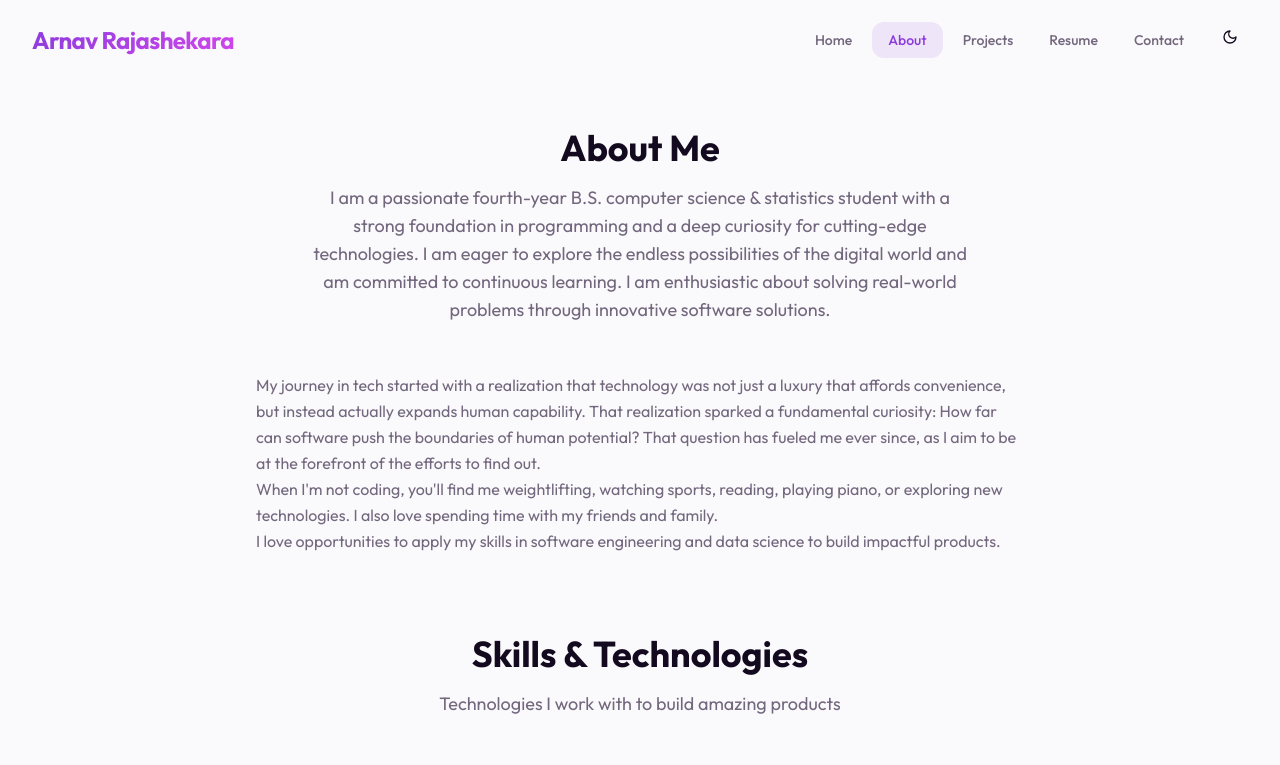
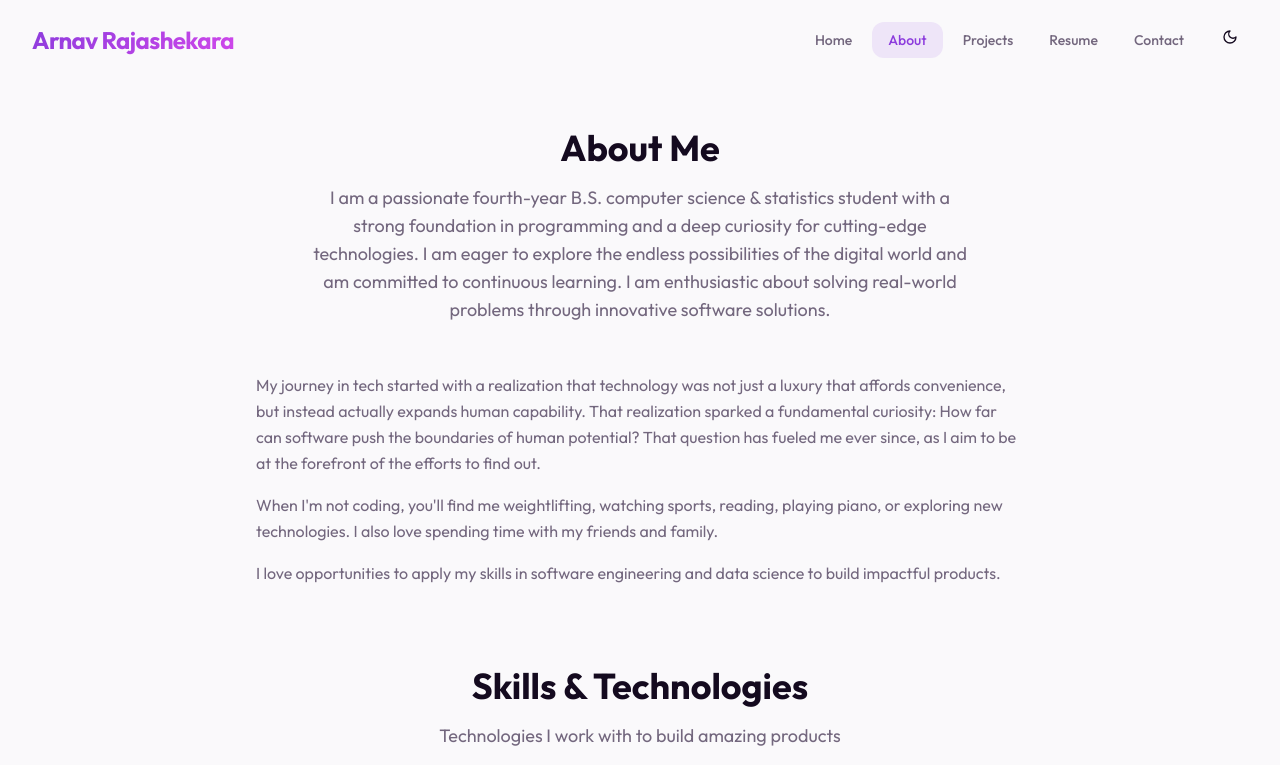
Before and after one commit to araja7/arnav_rajashekara_portfolio, a React (Vite) app: page /about in a window 1280 px wide. Shown: the top 765 px of the page. Built offline with nearby package versions, Linux system fonts and the light colour scheme; the HTML template or start-up script is replaced by a standard one.

Commit message:
added space in between sections of about me

```diff
--- a/src/pages/About.tsx
+++ b/src/pages/About.tsx
@@ -31,7 +31,7 @@ const About = () => {
             >
               <div className="prose prose-lg dark:prose-invert mx-auto">
                 {aboutContent.bio.map((paragraph, index) => (
-                  <p key={index} className="text-muted-foreground leading-relaxed">
+                  <p key={index} className="text-muted-foreground leading-relaxed mb-4">
                     {paragraph}
                   </p>
                 ))}
```
